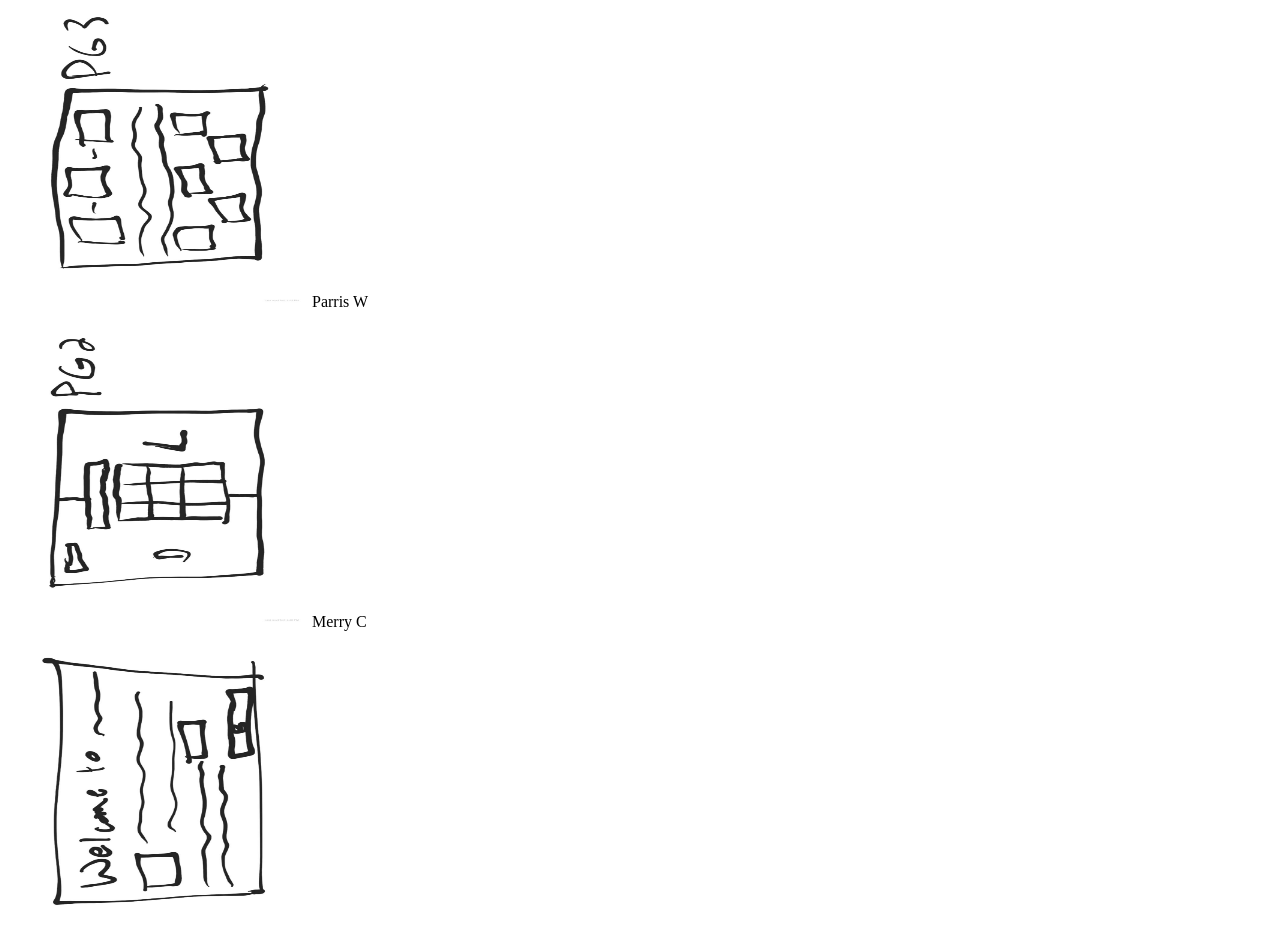
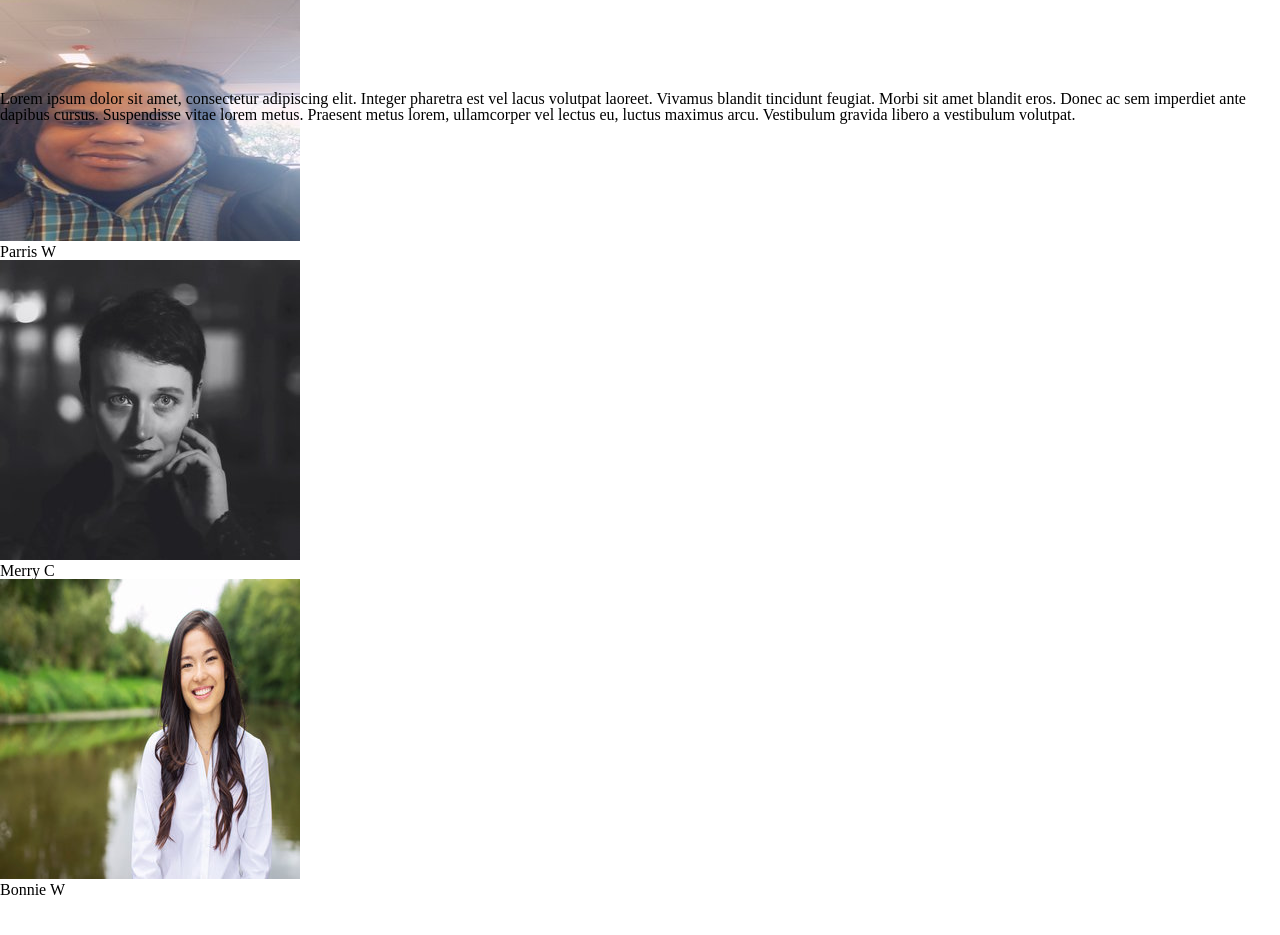
Before and after one commit to team-wins-all-the-time/Sigil, a plain HTML site: page html/gallery.html in a window 1280 px wide. Shown: the part 107-1042 px from the top of the page. After the commit the page ends 1005 px from the top, so only its background shows below. Drawn offline with Linux system fonts and the light colour scheme.

Commit message:
tinkered with gallery.css

```diff
--- a/css/gallery.css
+++ b/css/gallery.css
@@ -1,10 +1,10 @@
-div.scrollmenu {
+ /* div#scrollmenu {
     background-color: white;
     overflow: scroll;
     white-space: nowrap;
 }
 
-div.scrollmenu a {
+div#scrollmenu a {
     display: inline-block;
     color: white;
     text-align: center;
@@ -12,11 +12,26 @@ div.scrollmenu a {
     text-decoration: none;
 }
 
-div.scrollmenu a:hover {
+div#scrollmenu a:hover {
     background-color: #777;
+} */
+
+#aboutus {
+     width: 150px;
+    height: 150px;
+     margin: 0, auto;
+    max-width: 100%;
+    /* overflow: hidden; */
+    /* float: left; */
 }
 
 img {
-    width: 300px;
+     width: 300px;
     height: 300px;
+    /* display: inline-block; */
+    vertical-align: text-bottom;
 }
+
+#maintext {
+    margin-bottom: 0%;
+}
--- a/html/gallery.html
+++ b/html/gallery.html
@@ -6,32 +6,37 @@
     <meta http-equiv="X-UA-Compatible" content="ie=edge">
     <title>Document</title>
     <link rel="stylesheet" href="../css/gallery.css">
+    <link rel="stylesheet" href="../css/reset.css">
 </head>
 <body>
     <nav>
         <ul>
             <li><a href = "/html/algorithm.html">Generator</a></li>
+            <li><a href = "/index.html">Home</a></li>
         </ul>
     </nav>
    <h1>About The Developers</h1>
-   <p>
-       <img src="../img/img-test.jpg">
+   <div id="aboutus">
+   <ul></ul>
+       <img src="../img/parris.jpg">
     Parris W
-</p>
-<p>
-    <img src="../img/Notes_190222_164644_d1c_1.jpg">
+   </h2>
+   <h2>
+    <img src="../img/merry.jpg">
     Merry C
-</p>
-<p>
-    <img src="../img/Notes_190222_164706_b95_1.jpg">
+   </h2>
+   <h2>
+    <img src="../img/bonnie.jpg">
     Bonnie W
-</p>
-<p>
-    Lorem ipsum dolor sit amet, consectetur adipiscing elit. Integer pharetra est vel lacus volutpat laoreet. Vivamus blandit tincidunt feugiat. Morbi sit amet blandit eros. Donec ac sem imperdiet ante dapibus cursus. Suspendisse vitae lorem metus. Praesent metus lorem, ullamcorper vel lectus eu, luctus maximus arcu. Vestibulum gravida libero a vestibulum volutpat.
-</p>
+   </h2>
+</div>
+<div id="maintext">
+    <p>  Lorem ipsum dolor sit amet, consectetur adipiscing elit. Integer pharetra est vel lacus volutpat laoreet. Vivamus blandit tincidunt feugiat. Morbi sit amet blandit eros. Donec ac sem imperdiet ante dapibus cursus. Suspendisse vitae lorem metus. Praesent metus lorem, ullamcorper vel lectus eu, luctus maximus arcu. Vestibulum gravida libero a vestibulum volutpat.
+
+    </p>
+</div>
 <div id="scrollmenu">
-    <!-- <img id="test" src="" width="300" height="300"> -->
-    <!-- <canvas id="generator" width="0" height="0"></canvas> -->
+
 </div>
 <script src="../js/gallery.js"></script>
 </body>
```
Also changed, not shown: html/img-test.jpg (deleted), img/Notes_190222_164644_d1c_1.jpg (deleted), img/Notes_190222_164706_b95_1.jpg (deleted), img/bonnie.jpg (added), img/merry.jpg (added), img/parris.jpg (added), img/pretty Parris.jpg (deleted).
